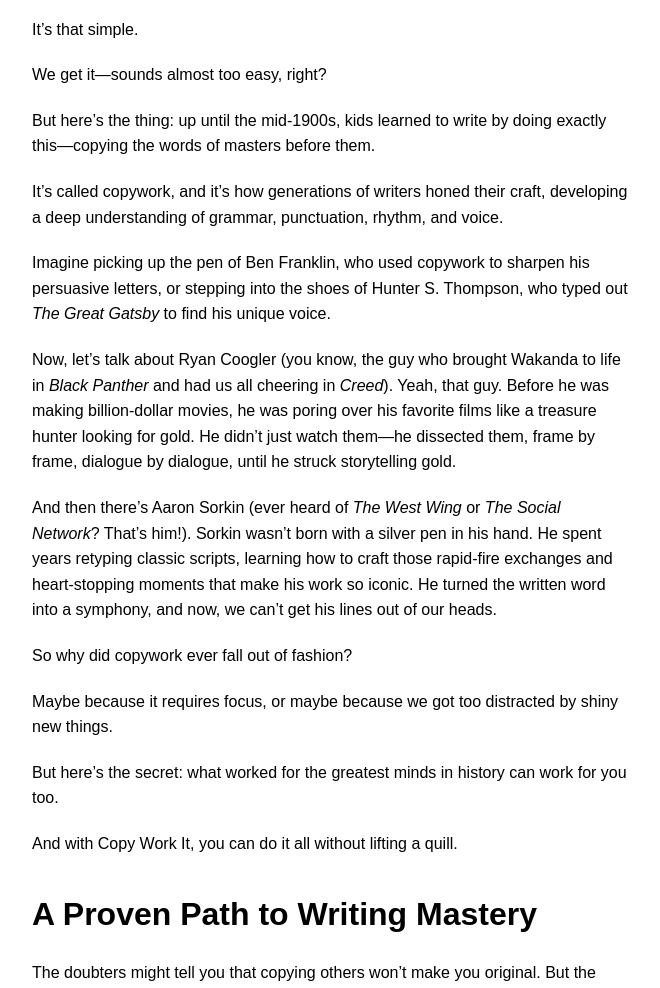
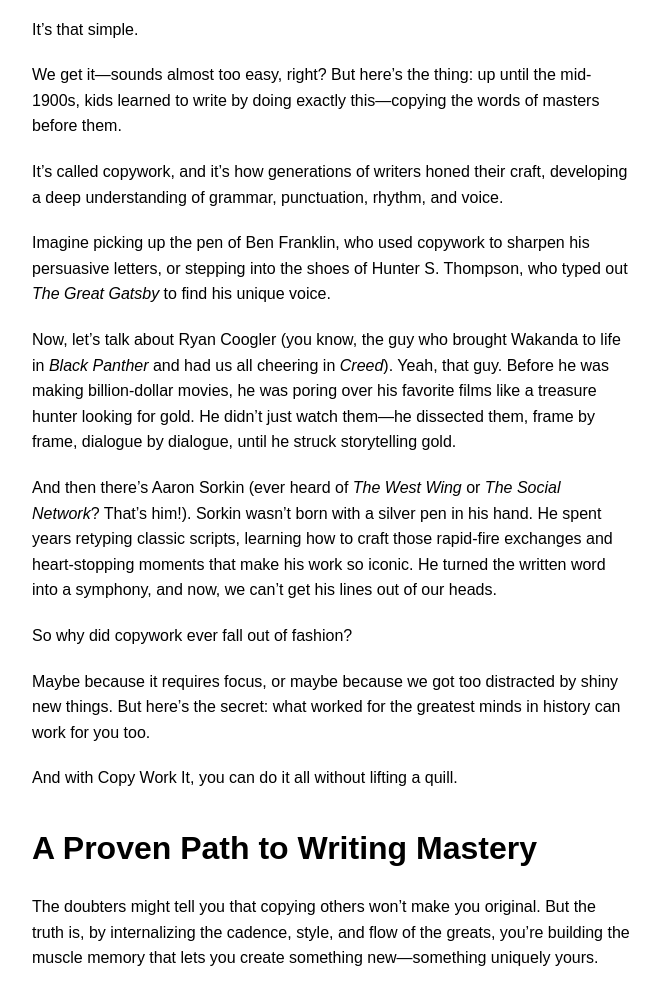
Before and after one commit to jaronow22/josharonow, a plain HTML site: page index.html in a window 1280 px wide. Shown: the part 415-1403 px from the top of the page, without its empty margins (308-968 px from the left). Drawn offline with Linux system fonts and the light colour scheme.

Commit message:
Update index.html

```diff
--- a/index.html
+++ b/index.html
@@ -228,15 +228,13 @@
     <div class="content">
         <p class="highlighted-text">Write like the greats, and become great.</p>
         <p>It’s that simple.</p>
-        <p>We get it—sounds almost too easy, right?<p>
-        <p>But here’s the thing: up until the mid-1900s, kids learned to write by doing exactly this—copying the words of masters before them.</p>
+        <p>We get it—sounds almost too easy, right? But here’s the thing: up until the mid-1900s, kids learned to write by doing exactly this—copying the words of masters before them.</p>
         <p>It’s called copywork, and it’s how generations of writers honed their craft, developing a deep understanding of grammar, punctuation, rhythm, and voice.</p>
         <p>Imagine picking up the pen of Ben Franklin, who used copywork to sharpen his persuasive letters, or stepping into the shoes of Hunter S. Thompson, who typed out <em>The Great Gatsby</em> to find his unique voice.</p>
         <p>Now, let’s talk about Ryan Coogler (you know, the guy who brought Wakanda to life in <em>Black Panther</em> and had us all cheering in <em>Creed</em>). Yeah, that guy. Before he was making billion-dollar movies, he was poring over his favorite films like a treasure hunter looking for gold. He didn’t just watch them—he dissected them, frame by frame, dialogue by dialogue, until he struck storytelling gold.</p>
         <p>And then there’s Aaron Sorkin (ever heard of <em>The West Wing</em> or <em>The Social Network</em>? That’s him!). Sorkin wasn’t born with a silver pen in his hand. He spent years retyping classic scripts, learning how to craft those rapid-fire exchanges and heart-stopping moments that make his work so iconic. He turned the written word into a symphony, and now, we can’t get his lines out of our heads.</p>
         <p>So why did copywork ever fall out of fashion?</p>
-        <p>Maybe because it requires focus, or maybe because we got too distracted by shiny new things.<p>
-        <p>But here’s the secret: what worked for the greatest minds in history can work for you too.</p>
+        <p>Maybe because it requires focus, or maybe because we got too distracted by shiny new things. But here’s the secret: what worked for the greatest minds in history can work for you too.</p>
         <p>And with Copy Work It, you can do it all without lifting a quill.</p>
         <h3 class="highlighted-text">A Proven Path to Writing Mastery</h3>
         <p>The doubters might tell you that copying others won’t make you original. But the truth is, by internalizing the cadence, style, and flow of the greats, you’re building the muscle memory that lets you create something new—something uniquely yours.</p>
```
